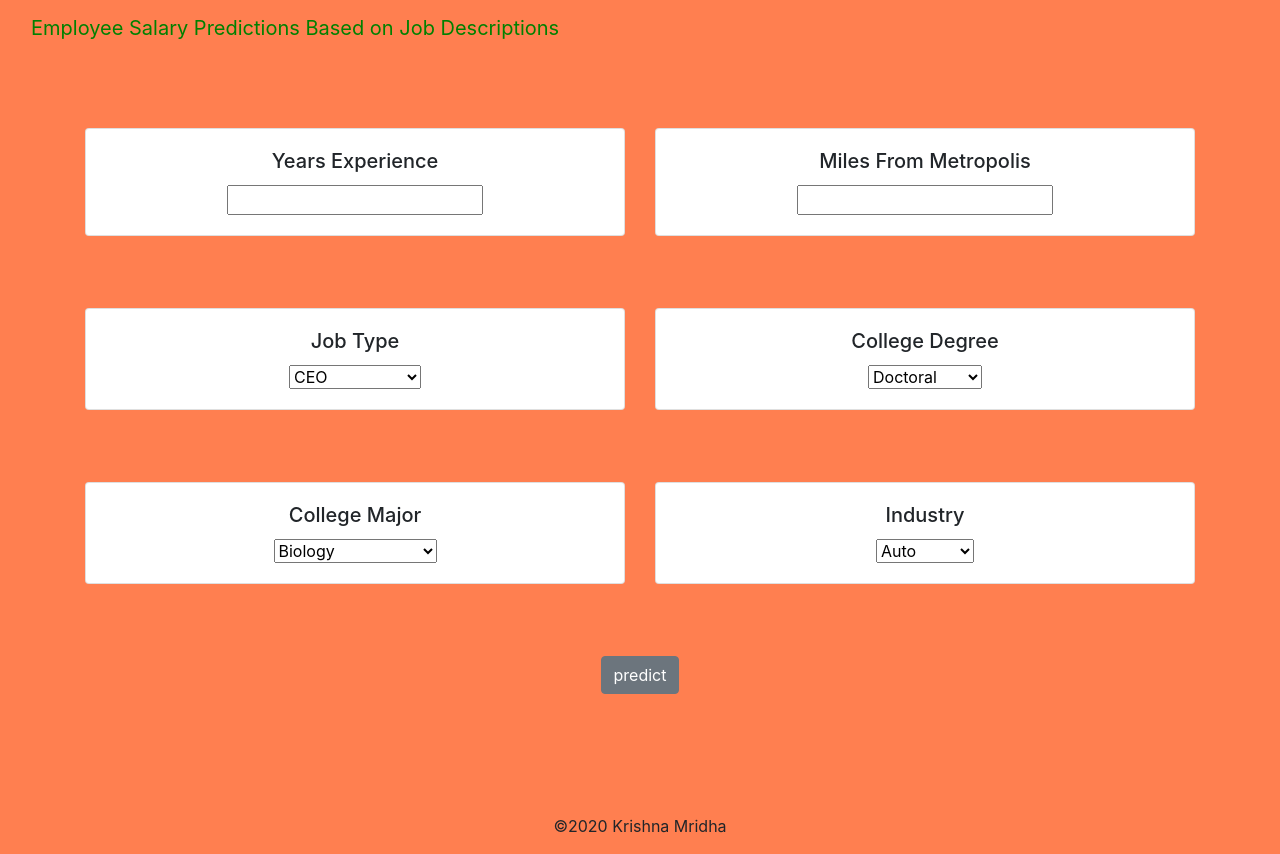
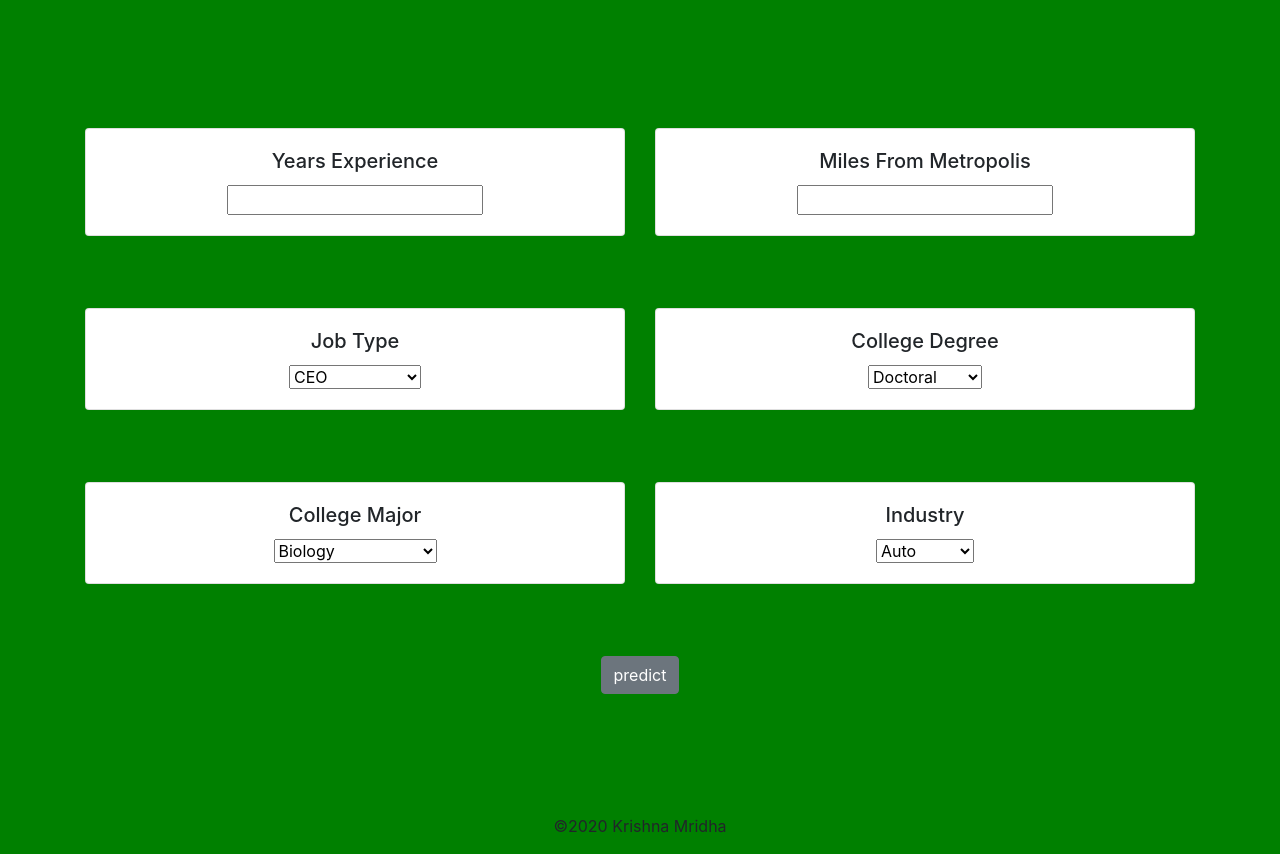
Before and after one commit to krishna-mridha/Employee_Salary_BasedOn_Job_Descriptions, a Flask app: page / in a window 1280 px wide. Run offline with Flask 2, Linux system fonts and the light colour scheme; parts of the project's set-up code (start-up, migrations or seed data) failed here and were passed over; some libraries are stand-ins or nearby versions.

Commit message:
Update styles.css

```diff
--- a/static/css/styles.css
+++ b/static/css/styles.css
@@ -1,10 +1,10 @@
 body {
-    background-color: coral;
+    background-color: green;
     text-align: center;
 }
 
 .navbar {
-    background-color: coral;
+    background-color: green;
 }
 
 a {
```
